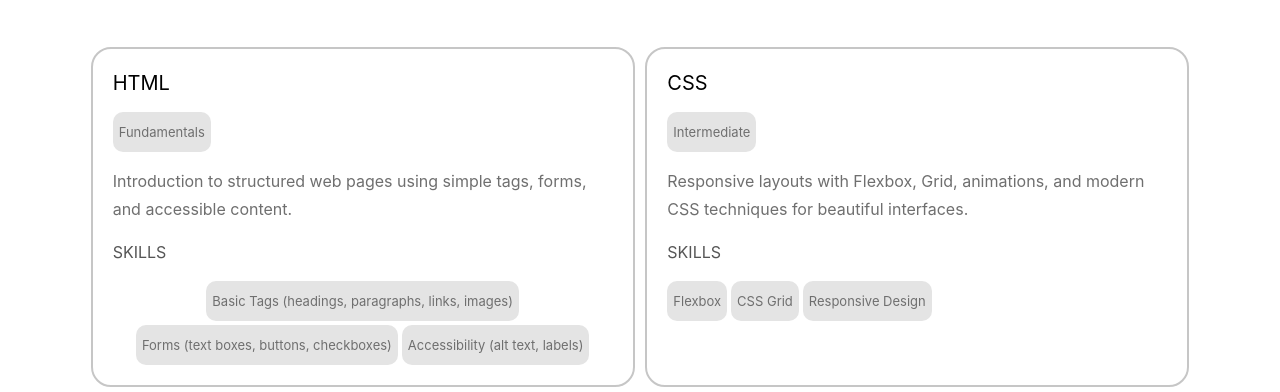
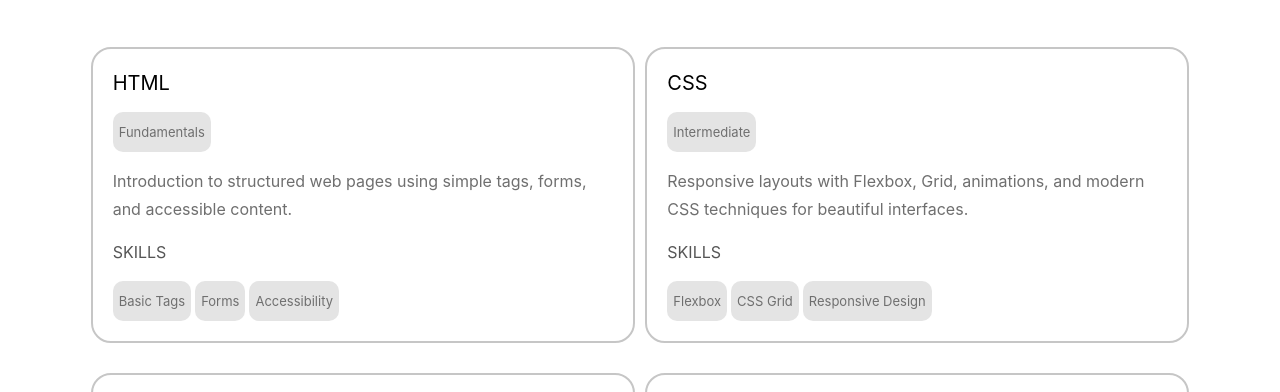
Before and after one commit to 41ima/41ima.github.io, a plain HTML site: page Skillspage.html in a window 1280 px wide. Shown: the part 331-723 px from the top of the page. Drawn offline with Linux system fonts and the light colour scheme.

Commit message:
final changes

```diff
--- a/Skillspage.html
+++ b/Skillspage.html
@@ -1,5 +1,5 @@
 <!DOCTYPE html>
-<html lang="eng">
+<html>
 
 <head>
     <meta charset="UTF-8">
@@ -44,9 +44,9 @@
 
             <!-- row for textboxes inside the container -->
             <div class="pill-row">
-                <p class="container-pills">Basic Tags (headings, paragraphs, links, images)</p>
-                <p class="container-pills">Forms (text boxes, buttons, checkboxes)</p>
-                <p class="container-pills">Accessibility (alt text, labels)</p>
+                <p class="container-pills">Basic Tags</p>
+                <p class="container-pills">Forms</p>
+                <p class="container-pills">Accessibility</p>
 
             </div>
         </div>
```
Also changed, not shown: contact.html (+1 -1 lines), gallery.html (+1 -1 lines), index.html (+3 -1 lines).
